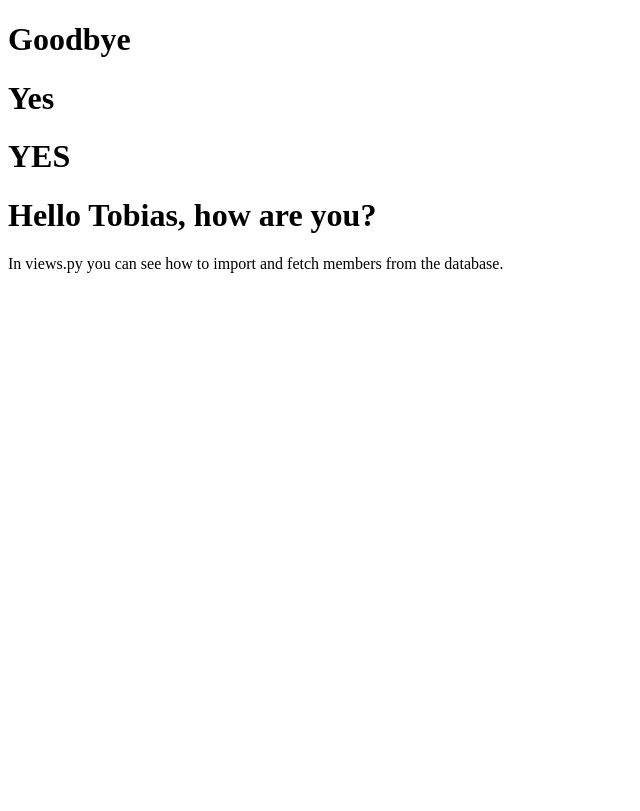
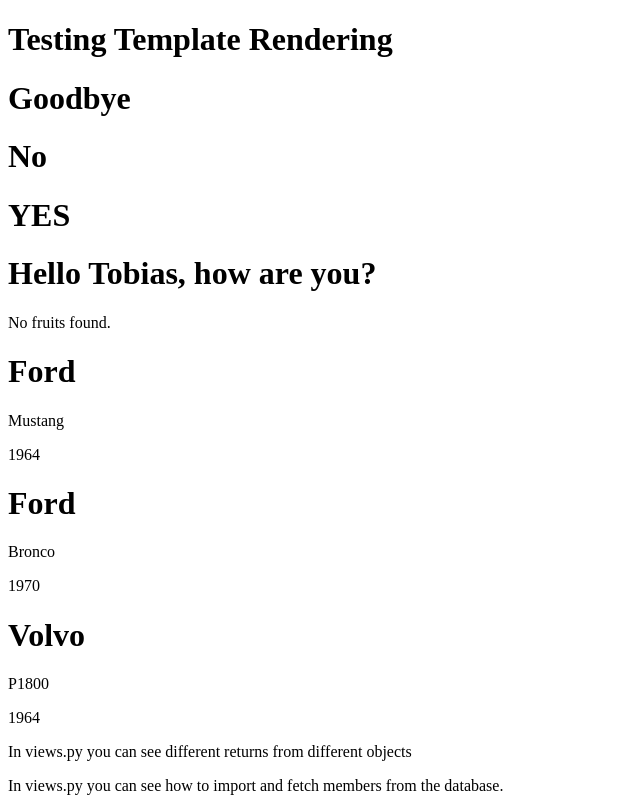
Before and after one commit to AnnMicheni/Tennis-Club, a Django app: page /testing/ in a window 1280 px wide. Shown: the whole page, without its empty margins (0-640 px from the left). Before the commit the page ends 273 px from the top, so only its background shows below. Run offline with Django 5.2, Linux system fonts and the light colour scheme.

Commit message:
For Loop

```diff
--- a/members/templates/template.html
+++ b/members/templates/template.html
@@ -2,6 +2,10 @@
 <html>
 <body>
 
+  <!-- template.html -->
+<h1>Testing Template Rendering</h1>
+
+<!-- if else and operators -->
   {% if "Ann" not in mymembers%}
   <h1>Hello Ann</h1>
   {% else %}
@@ -22,27 +26,56 @@
   {% endif %}
   {% endwith %}
 
+{% with firstname="Tobias"%}
+<h1>Hello {{ firstname }}, how are you?</h1>
+{% endwith %}
+
+<!-- For Loop -->
+ <!-- For loop for the fruits -->
+  <!-- template.html -->
+{% if fruits %}
+<ul>
+    {% for x in fruits %}
+        <li>{{ x }}</li>
+    {% endfor %}
+</ul>
+
+{% else %}
+<p>No fruits found.</p>
+{% endif %}
+{% for x in mymembers %}
+<h1>{{ x }}</h1>
+{% endfor %}
+
 {% for x in fruits %}
   <h1>{{ x }}</h1>
 {% endfor %}
 
-{% with firstname="Tobias"%}
-<h1>Hello {{ firstname }}, how are you?</h1>
-{% endwith %}
+{% for x in cars %}
+<h1>{{ x.brand }}</h1>
+<p>{{ x.model }}</p>
+<p>{{ x.year }}</p>
+{% endfor %}
+
+
+  {% for x in Member %}
+  <li>{{ x.firstname }}</li>
+  {% endfor %}
+
+
+<p>In views.py you can see different returns from different objects</p>
+
+{% for x in mymembers %}
+  <h1>{{ x.id }}</h1>
+  <p>
+    {{ x.firstname }}
+    {{ x.lastname }}
+  </p>
+{% endfor %}
 
 <p>In views.py you can see how to import and fetch members from the database.</p>
 
-<ul>
-  {% for x in fruits %}
-  <li> {{ fruits }} </li>
-  {% endfor %}
-  </ul>
 
-  <ul>
-    {% for x in mymembers %}
-    <li>{{ x.firstname }}</li>
-    {% endfor %}
-  </ul>
 
 
 
--- a/members/views.py
+++ b/members/views.py
@@ -40,6 +40,7 @@
   }
   return HttpResponse(template.render(context,request))
 
+
 def testing(request):
   mymembers = Member.objects.all().values()
   template = loader.get_template('template.html')
@@ -55,3 +56,69 @@
     'y': ['Apple', 'Banana', 'Cherry'],
   }
   return HttpResponse(template.render(context, request))
+
+def testing(request):
+  template = loader.get_template('template.html')
+  context = {
+    'cars': [
+      {
+        'brand': 'Ford',
+        'model': 'Mustang',
+        'year': '1964',
+      },
+      {
+        'brand': 'Ford',
+        'model': 'Bronco',
+        'year': '1970',
+      },
+      {
+        'brand': 'Volvo',
+        'model': 'P1800',
+        'year': '1964',
+      }]
+  }
+  return HttpResponse(template.render(context, request))
+
+def members(request):
+  mymembers = Member.objects.all().values()
+  template = loader.get_template('template.html')
+  context = {
+   'members': [
+  {
+    'id': 1,
+    'firstname': 'Emil',
+    'lastname': 'Refsnes',
+    'phone': 5551234,
+    'joined_date': mymembers.joined_date(2022, 1, 5)
+  },
+  {
+    'id': 2,
+    'firstname': 'Tobias',
+    'lastname': 'Refsnes',
+    'phone': 5557777,
+    'joined_date': mymembers.joined_date(2021, 4, 1)
+  },
+  {
+    'id': 3,
+    'firstname': 'Linus',
+    'lastname': 'Refsnes',
+    'phone': 5554321,
+    'joined_date': mymembers.joined_date(2021, 12, 24)
+  },
+  {
+    'id': 4,
+    'firstname': 'Lene',
+    'lastname': 'Refsnes',
+    'phone': 5551234,
+    'joined_date': mymembers.joined_date(2021, 5, 1)
+  },
+  {
+    'id': 5,
+    'firstname': 'Stalikken',
+    'lastname': 'Refsnes',
+    'phone': 5559876,
+    'joined_date': mymembers.joined_date(2022, 9, 29)
+  }
+],
+  }
+  return HttpResponse(template.render(context, request))
```
